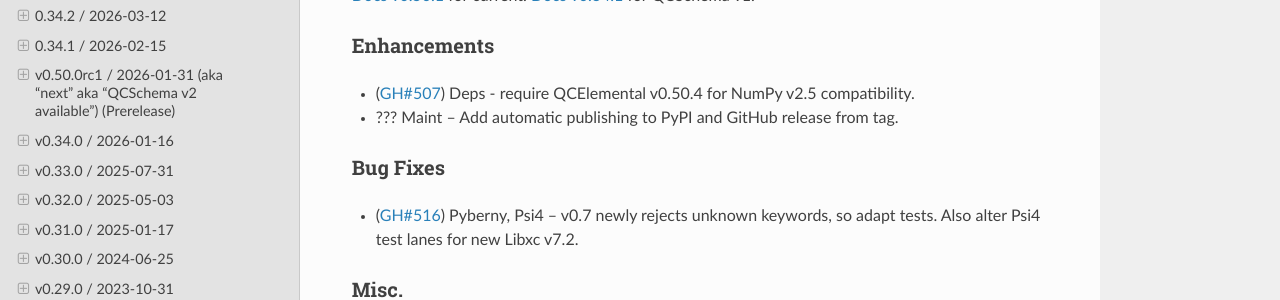
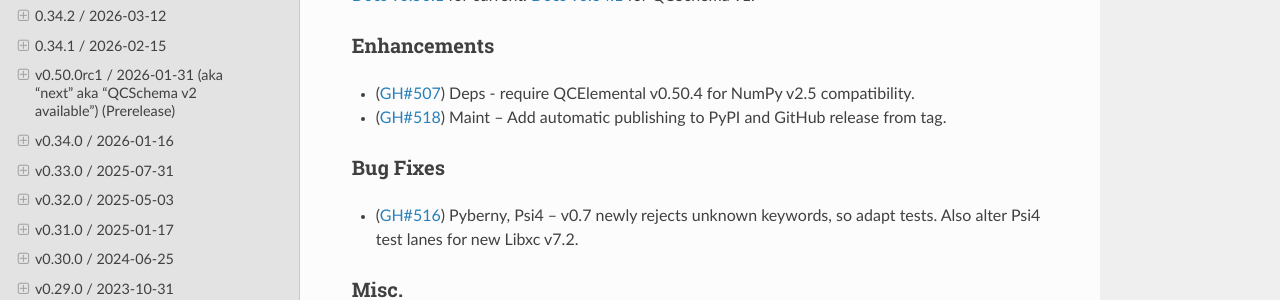
Before and after one commit to MolSSI/QCEngine, a Sphinx documentation site: the page built from docs/source/changelog.rst, in a window 1280 px wide and 900 px high. Shown: the part 232-532 px from the top of the window. Built offline with Sphinx 7.4.7 and the Read the Docs theme 3.1.0, drawn with Linux system fonts in a browser that asks for light colours; the version number could not be read and is left out.

Commit message:
update changelog

```diff
--- a/docs/source/changelog.rst
+++ b/docs/source/changelog.rst
@@ -42,7 +42,7 @@ v0.50.1 / 2026-08-xx (Unreleased)
 Enhancements
 ++++++++++++
 - (:pr:`507`) Deps - require QCElemental v0.50.4 for NumPy v2.5 compatibility.
-- ??? Maint -- Add automatic publishing to PyPI and GitHub release from tag.
+- (:pr:`518`) Maint -- Add automatic publishing to PyPI and GitHub release from tag.
 
 Bug Fixes
 +++++++++
```
